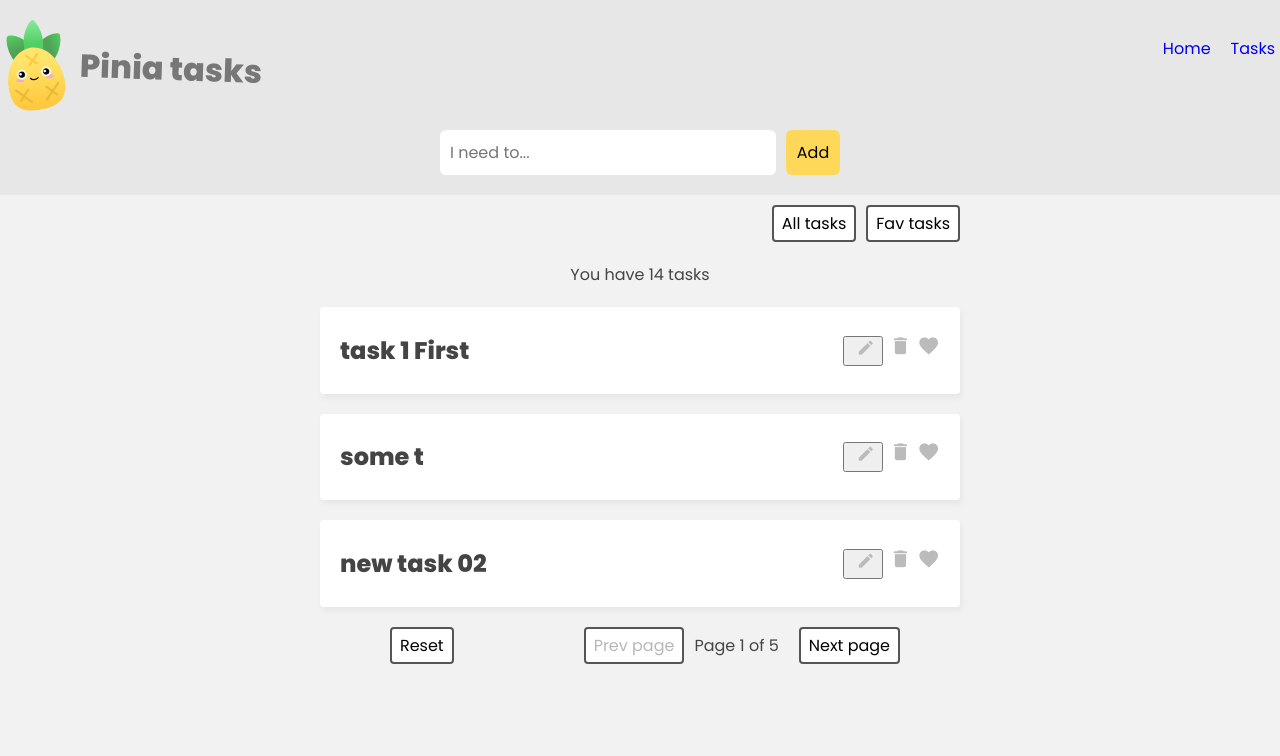
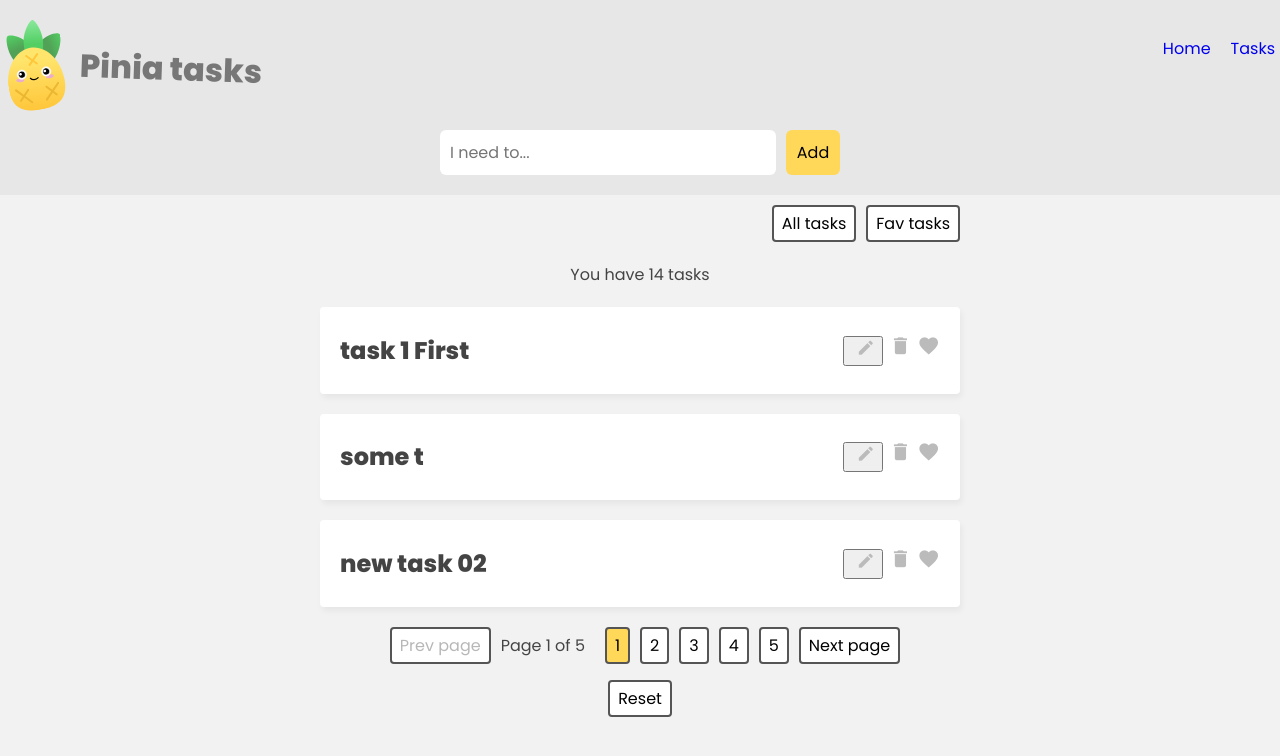
Before and after one commit to bohdanbatsenko/vue3-pinia-crud, a Vue app: page /tasks in a window 1280 px wide. Shown: the top 756 px of the page. Built offline with nearby package versions, Linux system fonts and the light colour scheme; data requests are answered from the project's data file.

Commit message:
pagination enhanced: number buttons added

```diff
--- a/src/pages/TaskPage.vue
+++ b/src/pages/TaskPage.vue
@@ -52,7 +52,6 @@ const nextPage = () => {
     </div>
 
     <div class="actions-wrapper">
-      <button class="button-reset" @click="taskStore.$reset">Reset</button>
       <div class="pagination-wrapper">
         <button
           @click="prevPage"
@@ -60,10 +59,27 @@ const nextPage = () => {
           >Prev page</button>
           <span class="current-page">Page {{ currentPage }} of {{ totalPages }}</span>
           <button
+            v-for="index in totalPages"
+            :key="index"
+            :aria-label="'go to page ' + index"
+            class="page-item"
+            :class="{
+                'active-page': currentPage === index,
+              }"
+            @click="taskStore.setCurrentPage(index)"
+            >
+            <span
+              class="page-link"
+            >
+              {{ index }}
+            </span>
+          </button>
+          <button
             @click="nextPage"
             :disabled="currentPage === totalPages"
           >Next page</button>
       </div>
+      <button class="button-reset" @click="taskStore.$reset">Reset</button>
     </div>
   </main>
 </template>
--- a/src/style.css
+++ b/src/style.css
@@ -153,18 +153,23 @@ p.invalid {
   color: red;
 }
 
-.pagination-wrapper {
-
+.pagination-wrapper .page-item.active-page {
+  background: #ffd859;
 }
 .actions-wrapper {
   width: 640px;
   margin: 10px auto;
   text-align: center;
   display: flex;
-  justify-content: space-around;
+  flex-direction: column;
 }
 .button-reset {
   text-align: center;
+  display: inline-block;
+  max-width: 100px;
+}
+.actions-wrapper > .button-reset {
+  margin: 16px auto 0 auto;
 }
 .pagination-wrapper .current-page {
   margin: 0 10px;
```
